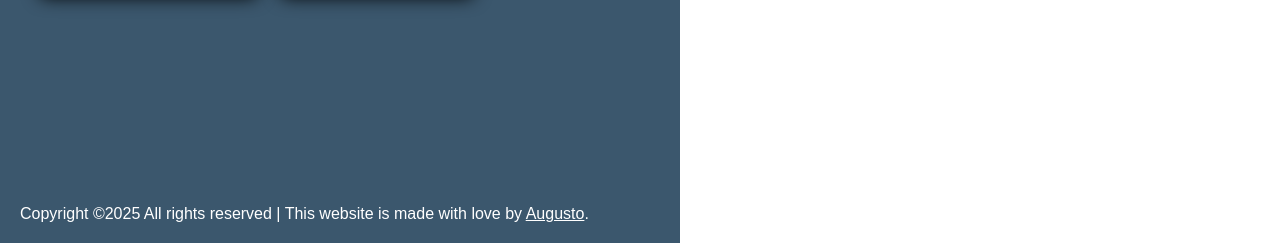
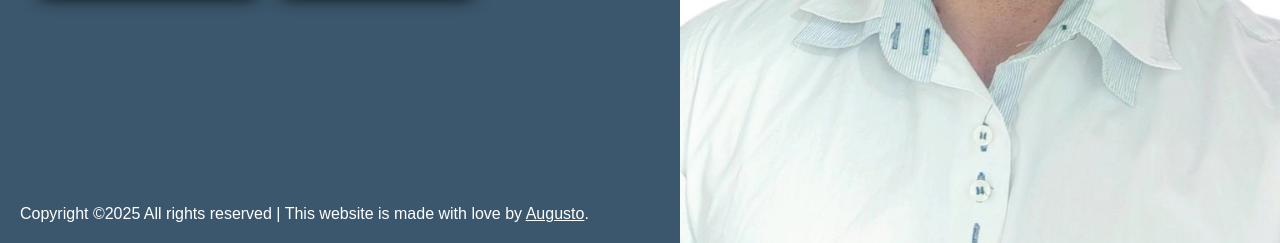
Before and after one commit to frankstylle/landing-page-responsiva, a plain HTML site: page index.html in a window 1280 px wide. Shown: the part 557-800 px from the top of the page. Drawn offline with Linux system fonts and the light colour scheme.

Commit message:
Update style.css

```diff
--- a/assets/css/style.css
+++ b/assets/css/style.css
@@ -85,7 +85,7 @@ header {
 
 .rightside {
     flex: 1;
-    background-image: url('../assets/images/semfundo.jpg');
+    background-image: url('../images/semfundo.jpg');
     background-size: cover;
     background-position: center -50px;
     background-repeat: no-repeat;
```
